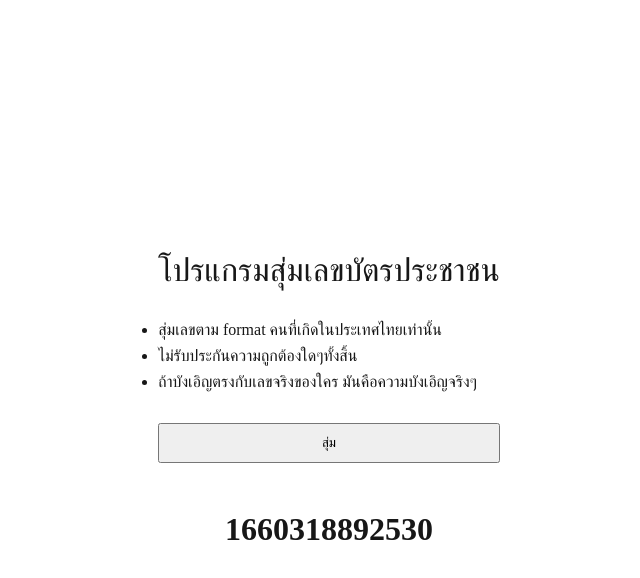
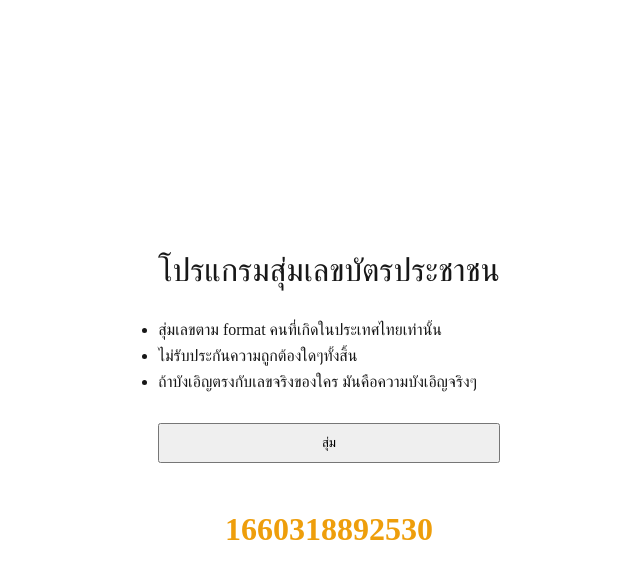
Before and after one commit to ignitry/randomizer, a Next.js app: page / in a window 1280 px wide. Both pictures are taken after a click on the button "สุ่ม". Shown: the top 578 px of the page, without its empty margins (311-951 px from the left). Built offline with nearby package versions, Linux system fonts and the light colour scheme.

Commit message:
change font color

```diff
--- a/app/page.tsx
+++ b/app/page.tsx
@@ -41,7 +41,7 @@ export default function Home() {
         <button style={{ height: '2.5rem' }} onClick={randomThaiID}>สุ่ม</button>
         {thaiID && (
           <div style={{ marginTop: '1rem', display: 'flex', justifyContent: 'center', alignItems: 'center' }}>
-            <p style={{ fontSize: '2rem', fontWeight: 'bold' }}>{thaiID}</p>
+            <p style={{ fontSize: '2rem', fontWeight: 'bold', color: '#EE9E0B' }}>{thaiID}</p>
           </div>
         )}
       </main>
```
